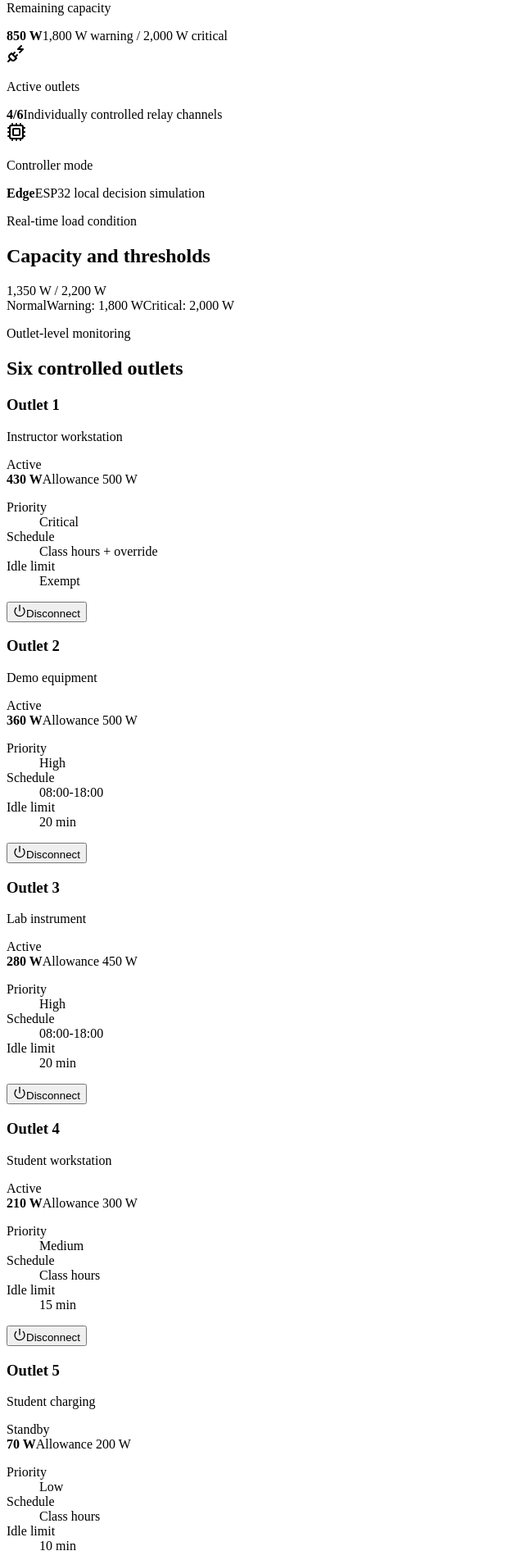
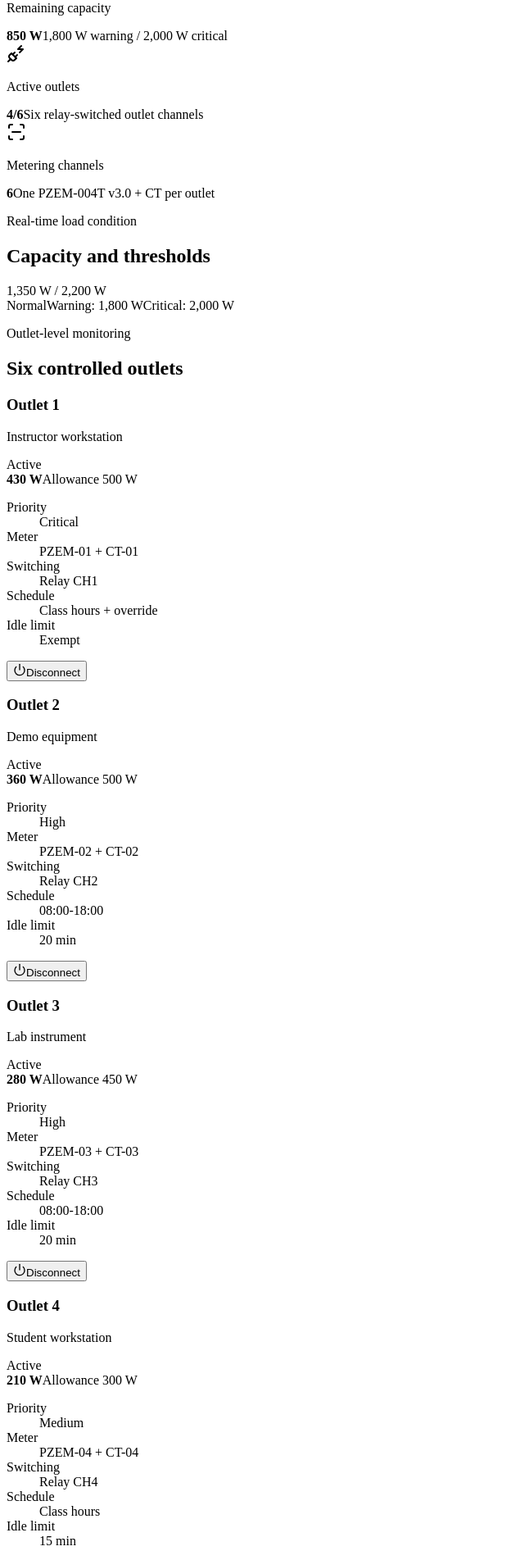
Before and after one commit to Ramenagii/mor-power-management-dashboard, a React (Vite) app: page / in a window 1280 px wide. Shown: the part 1980-3883 px from the top of the page at 82% size, without its empty margins (0-640 px from the left). Built offline with nearby package versions, Linux system fonts and the light colour scheme; the HTML template or start-up script is replaced by a standard one.

Commit message:
Add locked hardware design details

```diff
--- a/src/App.tsx
+++ b/src/App.tsx
@@ -1,6 +1,7 @@
 import { useEffect, useState } from 'react'
-import { Activity, Cpu, Gauge, PlugZap, ShieldCheck } from 'lucide-react'
+import { Activity, Gauge, PlugZap, ScanLine, ShieldCheck } from 'lucide-react'
 import { EventLogPanel } from './components/EventLogPanel'
+import { HardwarePanel } from './components/HardwarePanel'
 import { LoadingScreen } from './components/LoadingScreen'
 import { MetricCard } from './components/MetricCard'
 import { OutletCard } from './components/OutletCard'
@@ -239,13 +240,13 @@ function App() {
             icon={<PlugZap />}
             label="Active outlets"
             value={`${activeCount}/6`}
-            note="Individually controlled relay channels"
+            note="Six relay-switched outlet channels"
           />
           <MetricCard
-            icon={<Cpu />}
-            label="Controller mode"
-            value="Edge"
-            note="ESP32 local decision simulation"
+            icon={<ScanLine />}
+            label="Metering channels"
+            value="6"
+            note="One PZEM-004T v3.0 + CT per outlet"
           />
         </section>
 
@@ -287,6 +288,7 @@ function App() {
           </div>
 
           <aside className="side-stack">
+            <HardwarePanel />
             <PolicyPanel />
             <ScenarioPanel
               onNormal={resetNormal}
--- /dev/null
+++ b/src/components/HardwarePanel.tsx
@@ -0,0 +1,58 @@
+import { Cable, Cpu, Plug, ShieldCheck, Zap } from 'lucide-react'
+
+const hardwareItems = [
+  {
+    icon: <Plug />,
+    label: 'Outlet channels',
+    value: '6 sockets, 6 relays, 6 PZEM-004T v3.0 meters, 6 matched CTs',
+  },
+  {
+    icon: <Cpu />,
+    label: 'Controller',
+    value: 'ESP32 DevKit / ESP32-WROOM-32 for local policy decisions and dashboard sync',
+  },
+  {
+    icon: <Zap />,
+    label: 'Low-voltage supply',
+    value: 'Isolated 5 V AC-DC module such as Mean Well IRM-05-5',
+  },
+  {
+    icon: <ShieldCheck />,
+    label: 'Input support',
+    value: 'Main switch, fuse or resettable breaker, MOV after fuse, and strain relief',
+  },
+  {
+    icon: <Cable />,
+    label: 'Distribution',
+    value: 'Separate live, neutral, and earth busbars; earth remains continuous and unswitched',
+  },
+]
+
+export function HardwarePanel() {
+  return (
+    <section className="panel hardware-panel">
+      <div className="section-heading compact">
+        <div>
+          <p className="eyebrow">Hardware design</p>
+          <h2>Prototype architecture</h2>
+        </div>
+        <Cable size={20} />
+      </div>
+      <div className="hardware-list">
+        {hardwareItems.map((item) => (
+          <article key={item.label} className="hardware-item">
+            <div className="hardware-icon">{item.icon}</div>
+            <div>
+              <h3>{item.label}</h3>
+              <p>{item.value}</p>
+            </div>
+          </article>
+        ))}
+      </div>
+      <p className="safe-note">
+        Per-outlet CTs monitor only their assigned live branch. The prototype switches live through
+        COM and NO relay contacts and does not replace certified electrical protection devices.
+      </p>
+    </section>
+  )
+}
--- a/src/components/OutletCard.tsx
+++ b/src/components/OutletCard.tsx
@@ -32,6 +32,14 @@ export function OutletCard({ outlet, onToggle }: OutletCardProps) {
           <dd>{outlet.priority}</dd>
         </div>
         <div>
+          <dt>Meter</dt>
+          <dd>{outlet.meter}</dd>
+        </div>
+        <div>
+          <dt>Switching</dt>
+          <dd>{outlet.relay}</dd>
+        </div>
+        <div>
           <dt>Schedule</dt>
           <dd>{outlet.schedule}</dd>
         </div>
--- a/src/data/dashboard.ts
+++ b/src/data/dashboard.ts
@@ -9,6 +9,8 @@ export const baseOutlets: Outlet[] = [
     id: 1,
     name: 'Outlet 1',
     role: 'Instructor workstation',
+    meter: 'PZEM-01 + CT-01',
+    relay: 'Relay CH1',
     priority: 'Critical',
     allowance: 500,
     watts: 430,
@@ -20,6 +22,8 @@ export const baseOutlets: Outlet[] = [
     id: 2,
     name: 'Outlet 2',
     role: 'Demo equipment',
+    meter: 'PZEM-02 + CT-02',
+    relay: 'Relay CH2',
     priority: 'High',
     allowance: 500,
     watts: 360,
@@ -31,6 +35,8 @@ export const baseOutlets: Outlet[] = [
     id: 3,
     name: 'Outlet 3',
     role: 'Lab instrument',
+    meter: 'PZEM-03 + CT-03',
+    relay: 'Relay CH3',
     priority: 'High',
     allowance: 450,
     watts: 280,
@@ -42,6 +48,8 @@ export const baseOutlets: Outlet[] = [
     id: 4,
     name: 'Outlet 4',
     role: 'Student workstation',
+    meter: 'PZEM-04 + CT-04',
+    relay: 'Relay CH4',
     priority: 'Medium',
     allowance: 300,
     watts: 210,
@@ -53,6 +61,8 @@ export const baseOutlets: Outlet[] = [
     id: 5,
     name: 'Outlet 5',
     role: 'Student charging',
+    meter: 'PZEM-05 + CT-05',
+    relay: 'Relay CH5',
     priority: 'Low',
     allowance: 200,
     watts: 70,
@@ -64,6 +74,8 @@ export const baseOutlets: Outlet[] = [
     id: 6,
     name: 'Outlet 6',
     role: 'General-use device',
+    meter: 'PZEM-06 + CT-06',
+    relay: 'Relay CH6',
     priority: 'Low',
     allowance: 250,
     watts: 0,
@@ -78,7 +90,7 @@ export const initialEvents: EventLog[] = [
     id: 1,
     time: '09:00',
     title: 'Dashboard synchronized',
-    detail: 'Policies loaded for six controlled outlets.',
+    detail: 'Policies loaded for six outlets with dedicated PZEM meters, CTs, and relay channels.',
     severity: 'info',
   },
   {
--- a/src/styles.css
+++ b/src/styles.css
@@ -691,7 +691,7 @@ h3 {
   display: flex;
   flex-direction: column;
   gap: 14px;
-  min-height: 282px;
+  min-height: 330px;
   padding: 18px;
   transition:
     border-color 180ms ease,
@@ -843,6 +843,51 @@ h3 {
   font-weight: 750;
   text-align: right;
   overflow-wrap: anywhere;
+}
+
+.hardware-list {
+  display: grid;
+  gap: 9px;
+}
+
+.hardware-item {
+  display: grid;
+  grid-template-columns: 32px 1fr;
+  gap: 10px;
+  padding: 10px 0;
+  border-bottom: 1px solid var(--border);
+}
+
+.hardware-item:last-child {
+  border-bottom: 0;
+}
+
+.hardware-icon {
+  display: grid;
+  place-items: center;
+  width: 32px;
+  height: 32px;
+  border: 1px solid var(--border);
+  border-radius: 7px;
+  background: var(--surface-muted);
+  color: var(--accent);
+}
+
+.hardware-icon svg {
+  width: 17px;
+  height: 17px;
+  stroke-width: 1.8;
+}
+
+.hardware-item h3 {
+  margin-bottom: 3px;
+  font-size: 13px;
+}
+
+.hardware-item p {
+  color: var(--muted);
+  font-size: 12px;
+  line-height: 1.45;
 }
 
 .safe-note {
--- a/src/types/dashboard.ts
+++ b/src/types/dashboard.ts
@@ -8,6 +8,8 @@ export type Outlet = {
   id: number
   name: string
   role: string
+  meter: string
+  relay: string
   priority: Priority
   allowance: number
   watts: number
```
